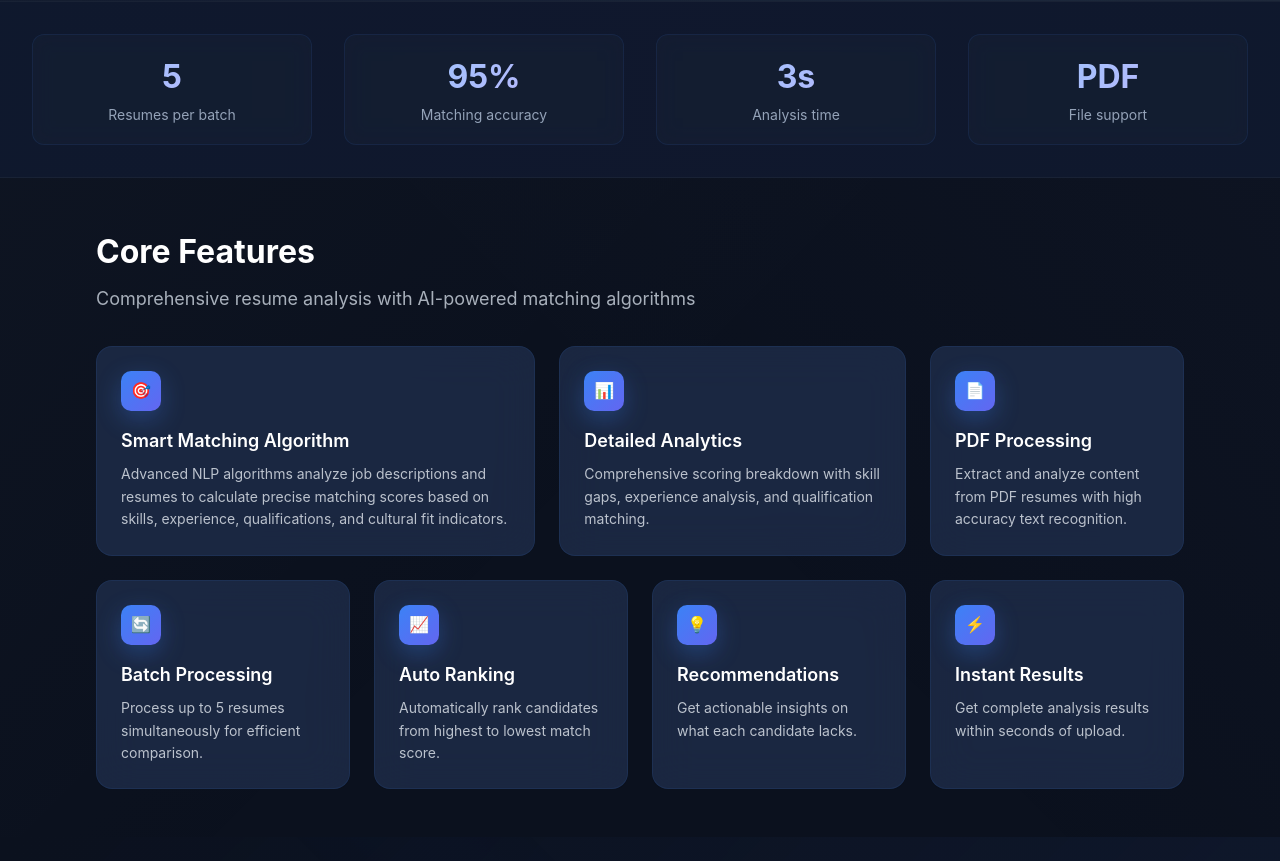
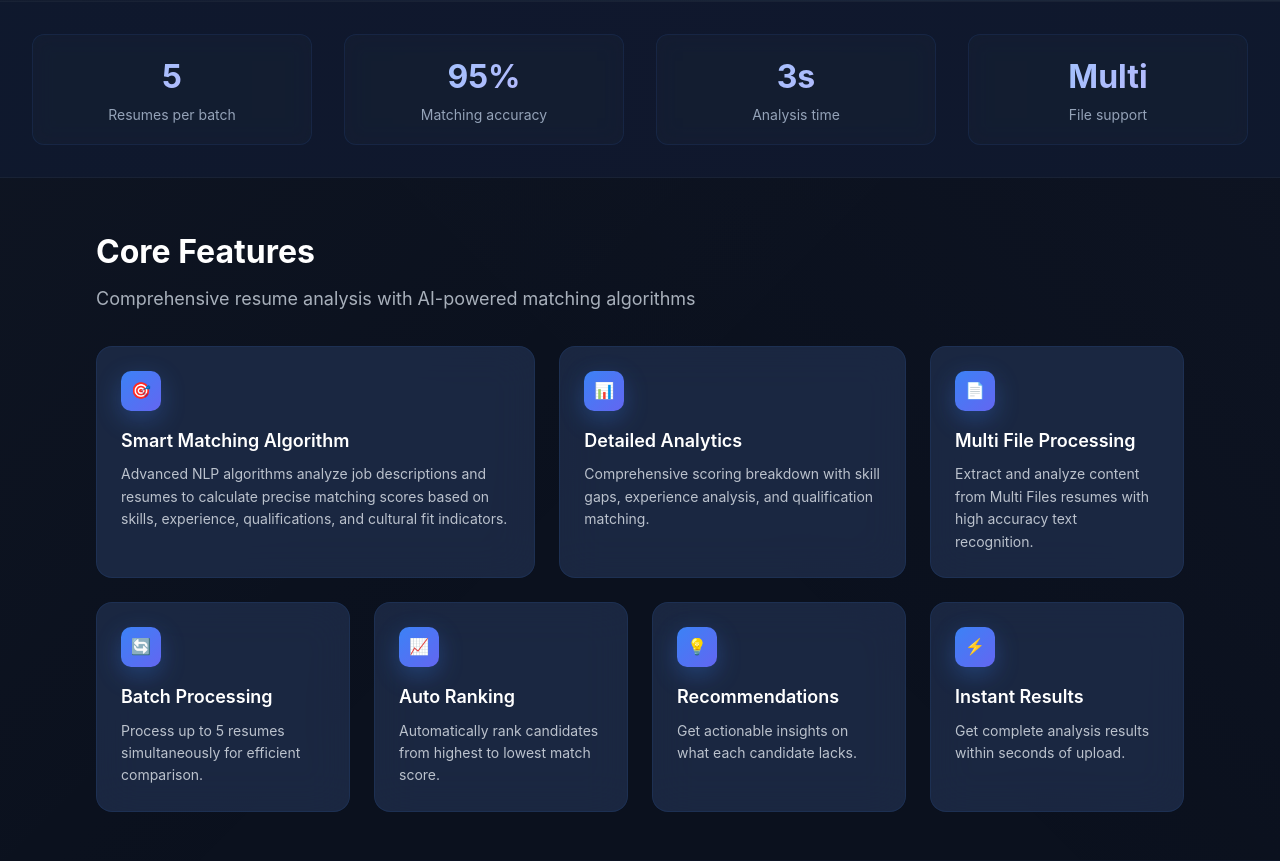
Before and after one commit to yashvisharma1204/JobSyncPro, a Flask app: page / in a window 1280 px wide. Shown: the part 534-1395 px from the top of the page. Run offline with Flask 3, Linux system fonts and the light colour scheme; some libraries are stand-ins or nearby versions.

```diff
--- a/templates/main.html
+++ b/templates/main.html
@@ -51,7 +51,7 @@
                 <span class="stat-label">Analysis time</span>
             </div>
             <div class="stat-item">
-                <span class="stat-number">PDF</span>
+                <span class="stat-number">Multi</span>
                 <span class="stat-label">File support</span>
             </div>
         </div>
@@ -79,8 +79,8 @@
 
                 <div class="bento-item bento-small">
                     <div class="feature-icon">📄</div>
-                    <h3>PDF Processing</h3>
-                    <p>Extract and analyze content from PDF resumes with high accuracy text recognition.</p>
+                    <h3>Multi File Processing</h3>
+                    <p>Extract and analyze content from Multi Files resumes with high accuracy text recognition.</p>
                 </div>
 
                 <div class="bento-item bento-small">
```
Also changed, not shown: 6 other files.
